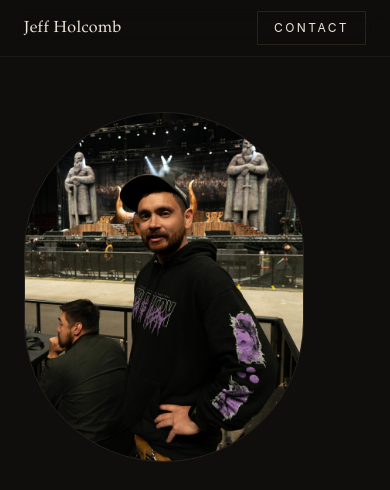
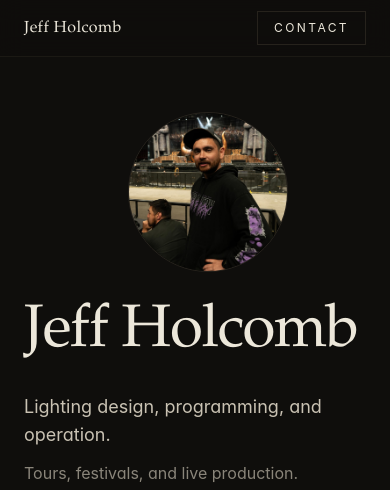
Before and after one commit to holjeffcomb/jeff-portfolio, a Next.js app: page / in a window 390 px wide. Shown: the top 490 px of the page. Built offline with nearby package versions, Linux system fonts and the light colour scheme.

Commit message:
update profile pic centering

```diff
--- a/app/page.tsx
+++ b/app/page.tsx
@@ -92,7 +92,7 @@ export default function Home() {
                 alt="Jeff Holcomb"
                 width={280}
                 height={280}
-                className="rounded-full object-cover border border-[#26221c]"
+                className="rounded-full object-cover border border-[#26221c] w-40 h-40 md:w-[280px] md:h-[280px] mx-auto md:mx-0"
                 priority
               />
               <div>
```
